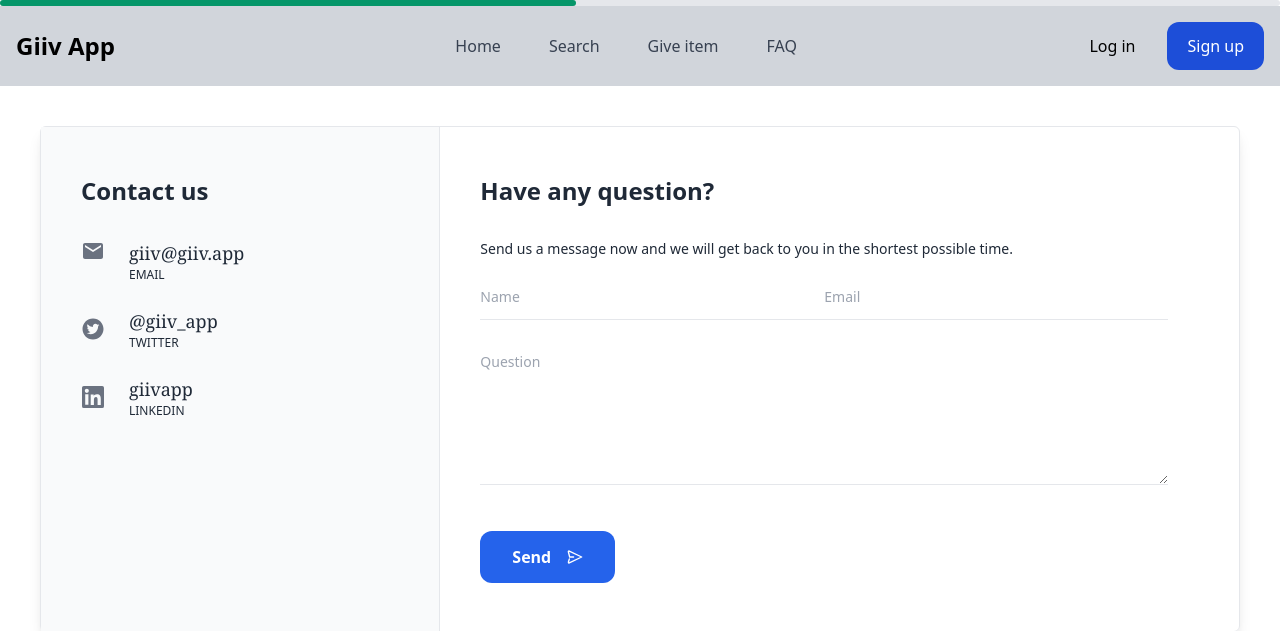
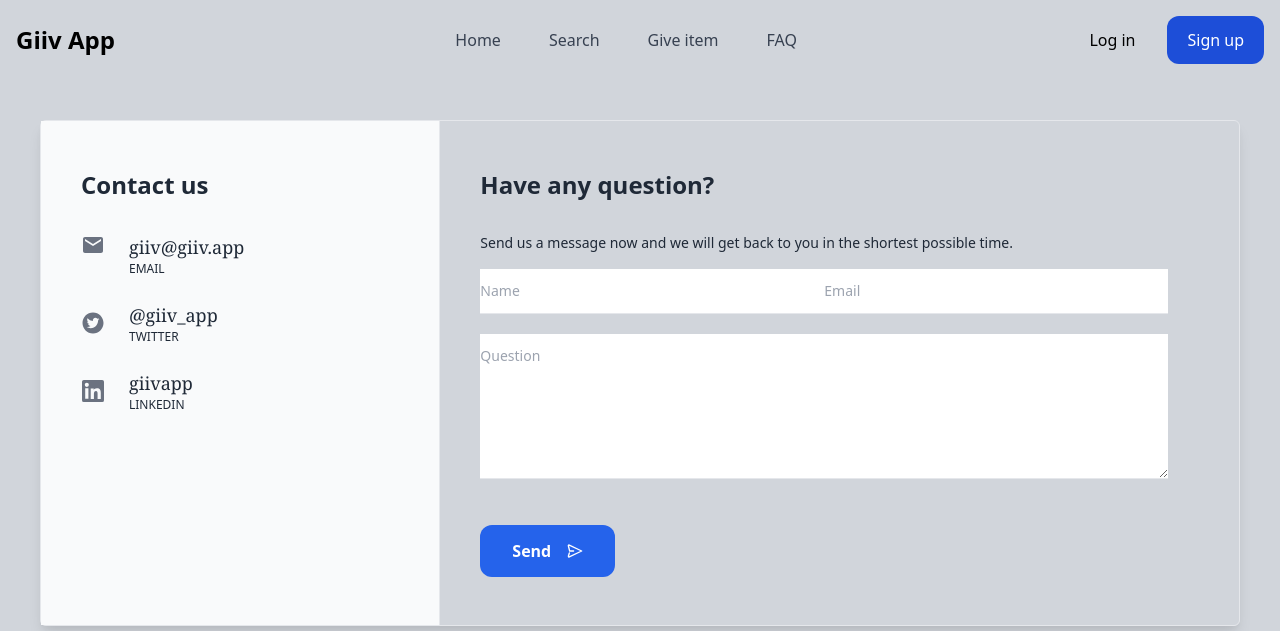
Before and after one commit to SamBabarinde/Giiv-App, a Django app: page /support/ in a window 1280 px wide. Shown: the top 631 px of the page. Run offline with Django 4.2, Linux system fonts and the light colour scheme; some libraries are stand-ins or nearby versions.

Commit message:
Update base.html

```diff
--- a/templates/core/base.html
+++ b/templates/core/base.html
@@ -23,10 +23,6 @@
         <script src="https://cdn.jsdelivr.net/npm/chart.js"></script>
 
         <link href="https://unpkg.com/tailwindcss@^2/dist/tailwind.min.css" rel="stylesheet">
-
-        <div class="w-full bg-gray-200 rounded-full h-1.5 mb-4 dark:bg-gray-700">
-          <div class="bg-green-600 h-1.5 rounded-full dark:bg-green-400" style="width: 45%">
-          </div>
 
         <title>{% block title %}{% endblock title %} | Giiv App</title>
         <div class="overflow-x-hidden bg-gray-300">
@@ -66,7 +62,6 @@
                 </div>
               </nav>
             </header>
-          </div>
     </head>
 
     <body>
```
